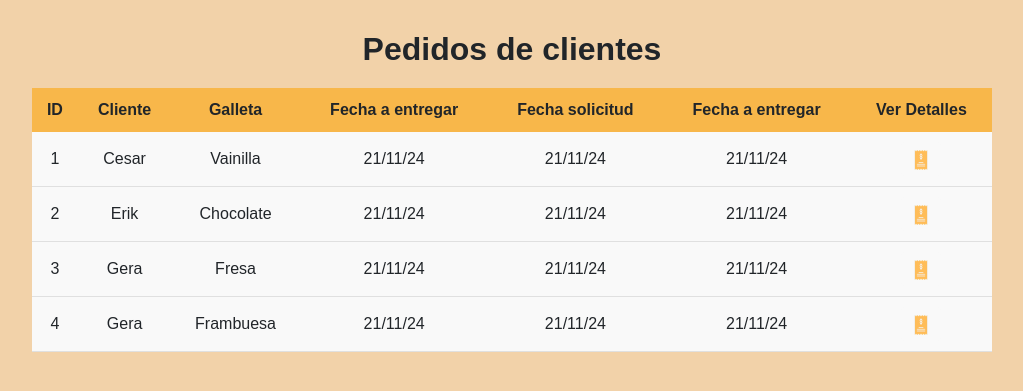
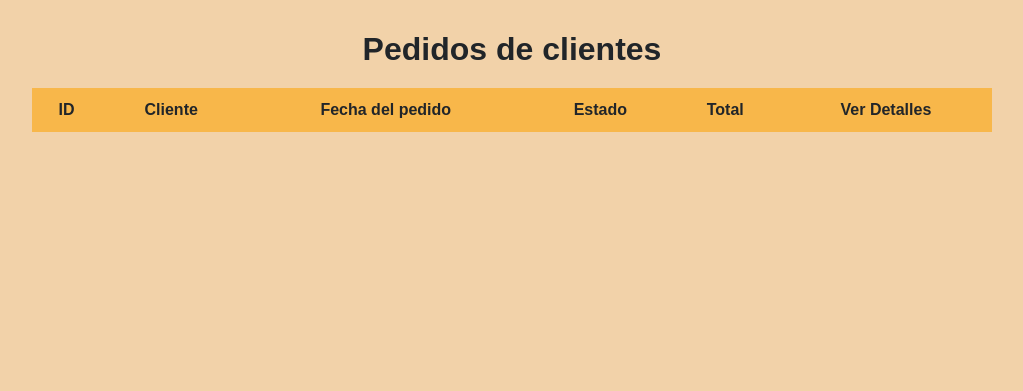
Before and after one commit to isaacrdmc/NewGalleto-M, a Flask app: page /ventas/pedidos_clientes in a window 1280 px wide. Shown: the part 90-481 px from the top of the page, without its empty margins (128-1151 px from the left). Run offline with Flask 3, Linux system fonts and the light colour scheme; the visitor is signed in with stand-in values (Sample User, id 1); lists and menus that the app fills with data are empty; parts of the project's set-up code (start-up, migrations or seed data) failed here and were passed over; some libraries are stand-ins or nearby versions.

Commit message:
generar venta incompleto

```diff
--- a/modules/ventas/routes.py
+++ b/modules/ventas/routes.py
@@ -4,6 +4,8 @@ from werkzeug.security import generate_password_hash,check_password_hash
 from . import bp_ventas
 from modules.ventas.services import obtener_historial_ventas
 from modules.ventas.models import Venta
+from modules.ventas.services import obtener_pedidos_clientes
+from modules.ventas.models import Pedido
 
 # ? Ahora vamos a definir las rutas necesarias para el bluprint
 
@@ -63,4 +65,47 @@ def obtener_detalles_venta(id_venta):
 def pedidos_clientes():
     if 'username' not in session or session['role'] != 'ventas':
         return redirect(url_for('shared.login'))
-    return render_template('ventas/pedidos_clientes.html')
+
+    pedidos = obtener_pedidos_clientes()
+    return render_template('ventas/pedidos_clientes.html', pedidos=pedidos)
+
+@bp_ventas.route('/pedidos_clientes/detalles/<int:id_pedido>')
+def obtener_detalles_pedido(id_pedido):
+    pedido = Pedido.query.get(id_pedido)
+
+    if not pedido or not pedido.detalles:
+        return jsonify({"success": False, "mensaje": "Pedido no encontrado o sin detalles"}), 404
+
+    detalles = []
+    for d in pedido.detalles:
+        detalles.append({
+            "producto": d.galleta.nombreGalleta if d.galleta else "Producto desconocido",
+            "cantidad": d.cantidad,
+            "precio_unitario": float(d.precioUnitario),
+            "subtotal": float(d.subtotal)
+        })
+
+    return jsonify({"success": True, "detalles": detalles})
+
+@bp_ventas.route('/galletas_disponibles')
+def galletas_disponibles():
+    from modules.ventas.models import Galleta
+
+    galletas = Galleta.query.with_entities(Galleta.idGalleta, Galleta.nombreGalleta).all()
+    lista = [{"id": g.idGalleta, "nombre": g.nombreGalleta} for g in galletas]
+    return jsonify(lista)
+
+@bp_ventas.route('/galleta/<int:id_galleta>')
+def obtener_info_galleta(id_galleta):
+    from modules.ventas.models import Galleta
+
+    galleta = Galleta.query.get(id_galleta)
+    if not galleta:
+        return jsonify({"success": False}), 404
+
+    return jsonify({
+        "success": True,
+        "cantidadDisponible": galleta.cantidadDisponible,
+        "gramaje": float(galleta.gramajeGalleta),
+        "precio": float(galleta.precioUnitario)
+    })
--- a/modules/ventas/services.py
+++ b/modules/ventas/services.py
@@ -1,5 +1,6 @@
 from modules.ventas.models import Venta
 from database.conexion import db
+from modules.ventas.models import Pedido
 
 def obtener_historial_ventas():
     ventas = Venta.query.join(Venta.usuario).all()
@@ -17,3 +18,18 @@ def obtener_historial_ventas():
         })
 
     return resultado
+
+def obtener_pedidos_clientes():
+    pedidos = Pedido.query.join(Pedido.cliente).all()
+    resultado = []
+
+    for pedido in pedidos:
+        resultado.append({
+            "id": pedido.idPedidos,
+            "cliente": f"{pedido.cliente.nombre} {pedido.cliente.apellP}",
+            "fecha_pedido": pedido.fechaPedido.strftime('%d/%m/%y'),
+            "estado": pedido.estadoPedido,
+            "total": float(pedido.costoPedido)
+        })
+
+    return resultado
--- a/templates/ventas/pedidos_clientes.html
+++ b/templates/ventas/pedidos_clientes.html
@@ -7,70 +7,62 @@
             <tr>
                 <th>ID</th>
                 <th>Cliente</th>
-                <th>Galleta</th>
-                <th>Fecha a entregar</th>
-                <th>Fecha solicitud</th>
-                <th>Fecha a entregar</th>
+                <th>Fecha del pedido</th>
+                <th>Estado</th>
+                <th>Total</th>
                 <th>Ver Detalles</th>
             </tr>
         </thead>
         <tbody>
+            {% for pedido in pedidos %}
             <tr>
-                <td>1</td>
-                <td>Cesar</td>
-                <td>Vainilla</td>
-                <td>21/11/24</td>
-                <td>21/11/24</td>
-                <td>21/11/24</td>
+                <td>{{ pedido.id }}</td>
+                <td>{{ pedido.cliente }}</td>
+                <td>{{ pedido.fecha_pedido }}</td>
+                <td>{{ pedido.estado }}</td>
+                <td>${{ pedido.total }}</td>
                 <td>
-                    <button class="details-button">
+                    <button class="details-button" onclick="verDetallesPedido({{ pedido.id }})">
                         <img src="{{ url_for('static', filename='img/factura.png') }}" class="details-icon" alt="Ver detalles">
                     </button>
                 </td>
             </tr>
-            <tr>
-                <td>2</td>
-                <td>Erik</td>
-                <td>Chocolate</td>
-                <td>21/11/24</td>
-                <td>21/11/24</td>
-                <td>21/11/24</td>
-                <td>
-                    <button class="details-button">
-                        <img src="{{ url_for('static', filename='img/factura.png') }}" class="details-icon" alt="Ver detalles">
-                    </button>
-                </td>
-            </tr>
-            <tr>
-                <td>3</td>
-                <td>Gera</td>
-                <td>Fresa</td>
-                <td>21/11/24</td>
-                <td>21/11/24</td>
-                <td>21/11/24</td>
-                <td>
-                    <button class="details-button">
-                        <img src="{{ url_for('static', filename='img/factura.png') }}" class="details-icon" alt="Ver detalles">
-                    </button>
-                </td>
-            </tr>
-            <tr>
-                <td>4</td>
-                <td>Gera</td>
-                <td>Frambuesa</td>
-                <td>21/11/24</td>
-                <td>21/11/24</td>
-                <td>21/11/24</td>
-                <td>
-                    <button class="details-button">
-                        <img src="{{ url_for('static', filename='img/factura.png') }}" class="details-icon" alt="Ver detalles">
-                    </button>
-                </td>
-            </tr>
+            {% endfor %}
         </tbody>
     </table>
 </div>
+<!-- Fondo oscuro detrás del modal -->
+<div id="modal-overlay" style="display:none; position:fixed; top:0; left:0; width:100%; height:100%; background:#00000088; z-index:999;" onclick="cerrarModal()"></div>
 
+<!-- Modal personalizado con nuevo diseño -->
+<div id="modal-detalles-pedido" style="display:none; position:fixed; top:20%; left:50%; transform:translate(-50%, 0); background:#f0d6b3; padding:0; border:none; z-index:1000; width:80%; max-width:700px; box-shadow: 0 4px 8px rgba(0,0,0,0.2);">
+    <!-- Encabezado del modal -->
+    <div style="background-color:#0f1722; color:white; padding:20px; text-align:center;">
+        <h2 style="margin:0; font-size:36px; font-weight:bold;">Detalle del Pedido</h2>
+    </div>
+
+    <!-- Cuerpo del modal -->
+    <div style="padding:20px;">
+        <table style="width:100%; border-collapse:collapse; margin:20px 0;">
+            <thead>
+                <tr style="background-color:#ffbe55;">
+                    <th style="padding:15px; text-align:left; font-size:18px; font-weight:bold;">Producto</th>
+                    <th style="padding:15px; text-align:left; font-size:18px; font-weight:bold;">Cantidad</th>
+                    <th style="padding:15px; text-align:left; font-size:18px; font-weight:bold;">Precio Unitario</th>
+                    <th style="padding:15px; text-align:left; font-size:18px; font-weight:bold;">Subtotal</th>
+                </tr>
+            </thead>
+            <tbody id="modal-tabla-detalles-pedido">
+                <!-- Los detalles se llenarán dinámicamente con JavaScript -->
+            </tbody>
+        </table>
+
+        <!-- Botón de cerrar -->
+        <div style="text-align:right; margin-top:20px;">
+            <button onclick="cerrarModal()" style="background-color:#d73e48; color:white; border:none; padding:12px 25px; font-size:16px; font-weight:bold; cursor:pointer;">Cerrar</button>
+        </div>
+    </div>
+</div>
 <style>
     body {
         background-color: #f2d2a9;
@@ -135,4 +127,42 @@
         height: 20px;
     }
 </style>
+<script>
+    function verDetallesPedido(idPedido) {
+        fetch(`/ventas/pedidos_clientes/detalles/${idPedido}`)
+            .then(response => response.json())
+            .then(data => {
+                if (data.success) {
+                    const tbody = document.getElementById('modal-tabla-detalles-pedido');
+                    tbody.innerHTML = '';
+
+                    data.detalles.forEach(det => {
+                        const row = `
+                            <tr style="border-bottom: 1px solid #e0e0e0;">
+                                <td style="padding:15px; background-color:#f9f9f9;">${det.producto}</td>
+                                <td style="padding:15px; background-color:#f9f9f9;">${det.cantidad}</td>
+                                <td style="padding:15px; background-color:#f9f9f9;">$${det.precio_unitario}</td>
+                                <td style="padding:15px; background-color:#f9f9f9;">$${det.subtotal}</td>
+                            </tr>
+                        `;
+                        tbody.innerHTML += row;
+                    });
+
+                    document.getElementById('modal-detalles-pedido').style.display = 'block';
+                    document.getElementById('modal-overlay').style.display = 'block';
+                } else {
+                    alert("No se encontraron detalles.");
+                }
+            })
+            .catch(err => {
+                console.error(err);
+                alert("Error al obtener detalles.");
+            });
+    }
+
+    function cerrarModal() {
+        document.getElementById('modal-detalles-pedido').style.display = 'none';
+        document.getElementById('modal-overlay').style.display = 'none';
+    }
+</script>
 {% endblock %}
```
Also changed, not shown: modules/ventas/models.py (+27 -0 lines), templates/ventas/prod_term.html (+70 -13 lines).
